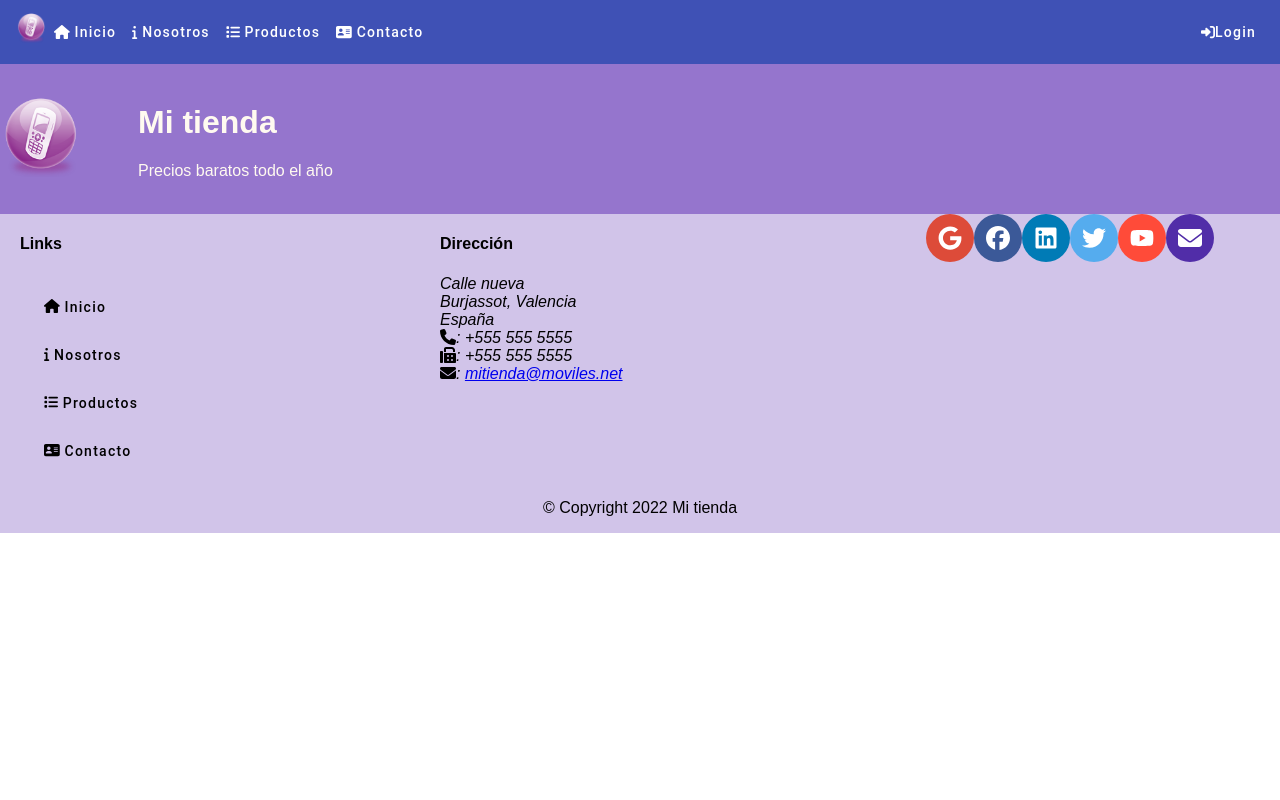
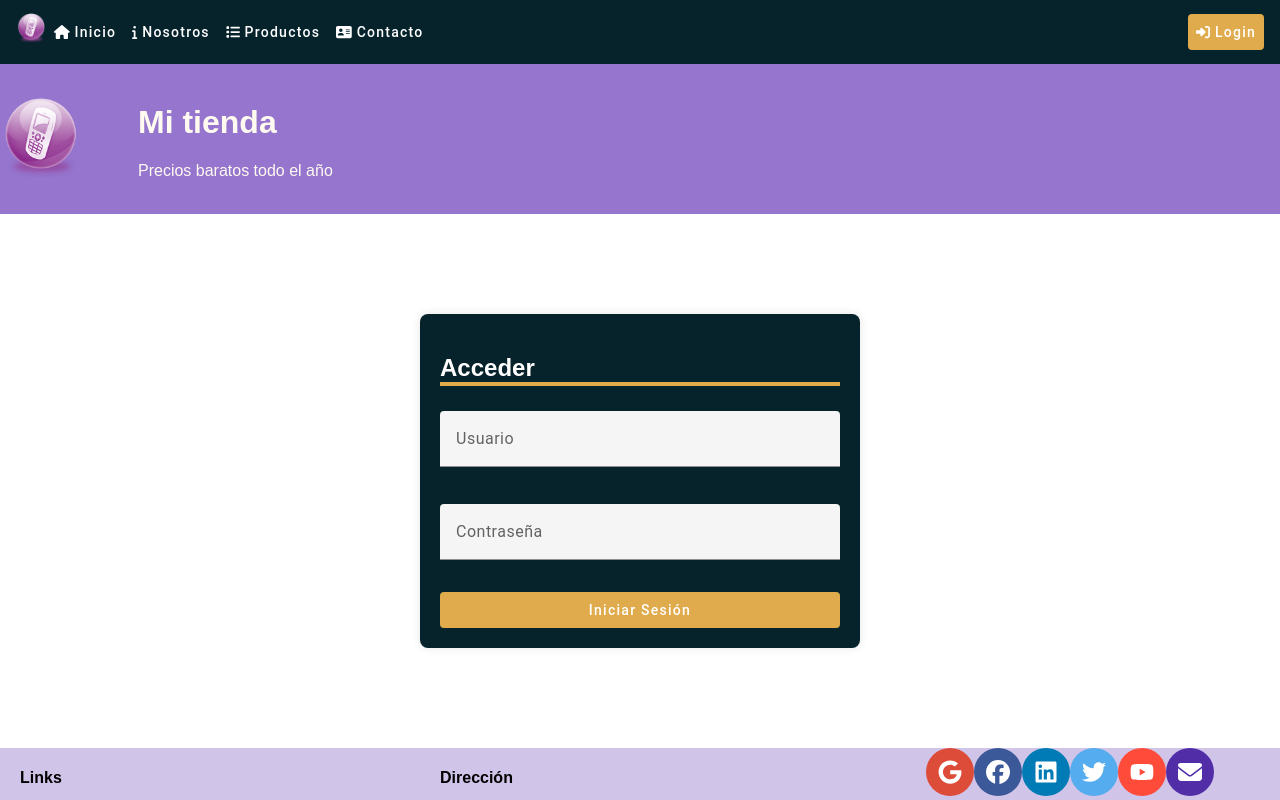
Before and after one commit to javijg487/Web-Discoteca, an Angular app in the folder twcam-pls-plcv-mdps-master/frontend/: page /login in a window 1280 px wide. Before the commit this address led to /. Shown: the top 800 px of the page. Built offline with nearby package versions, Linux system fonts and the light colour scheme.

Commit message:
Front End Login
Frontend del Login completado, cambio de colores en cabecera

Co-authored-by: Javier Jiménez <javijg487@gmail.com>

Reviewed-by: SAMUEL EDUARDO SARABIA OSORIO <saesao@alumni.uv.es>

```diff
--- a/twcam-pls-plcv-mdps-master/frontend/angular.json
+++ b/twcam-pls-plcv-mdps-master/frontend/angular.json
@@ -107,5 +107,8 @@
       }
     }
   },
-  "defaultProject": "miAplicacion"
+  "defaultProject": "miAplicacion",
+  "cli": {
+    "analytics": false
+  }
 }
--- a/twcam-pls-plcv-mdps-master/frontend/src/app/cabecera/cabecera.component.html
+++ b/twcam-pls-plcv-mdps-master/frontend/src/app/cabecera/cabecera.component.html
@@ -7,9 +7,17 @@
     <a mat-button routerLink="/contacto" routerLinkActive="activo"><fa-icon [icon]="faAddressCard"></fa-icon> Contacto </a>
 
     <span class="flex-spacer"></span>
-    <a mat-button (click)="abrirFormularioLogin()">
-    <fa-icon [icon]="faSignInAlt"></fa-icon>Login</a>
-
+    <div *ngIf="login.nombre == null || login.nombre == ''; else elseBlock">
+    <a mat-button routerLink="/login" routerLinkActive="activo">
+    <fa-icon [icon]="faSignInAlt"></fa-icon> Login</a>
+  </div>
+  <ng-template #elseBlock>
+ <div>
+  <span  >
+  {{login.nombre}} <a href=" " (click)="cerrarSesion()"><fa-icon [icon]="faSignOutAlt"  class = "color_out"></fa-icon> </a>
+  </span>
+ </div>
+  </ng-template>
 
   </mat-toolbar>
 
--- a/twcam-pls-plcv-mdps-master/frontend/src/app/cabecera/cabecera.component.scss
+++ b/twcam-pls-plcv-mdps-master/frontend/src/app/cabecera/cabecera.component.scss
@@ -3,7 +3,7 @@ $lt-gray: #ddd;
 $background-dark: #512DA8;
 $background-light: #9575CD;
 $background-pale: #D1C4E9;
-$background-moredark: #4527A0;
+$background-moredark: #e0ab4c;
 
 @mixin zero-margin($pad-up-down, $pad-left-right) {
     margin: 0px auto;
@@ -20,3 +20,11 @@ $background-moredark: #4527A0;
 .activo {
     background: $background-moredark;
 }
+
+.mat-toolbar.mat-primary {
+    background-color: #06232c;
+}
+
+.color_out{
+    color: #e0ab4c;
+}
--- a/twcam-pls-plcv-mdps-master/frontend/src/app/cabecera/cabecera.component.ts
+++ b/twcam-pls-plcv-mdps-master/frontend/src/app/cabecera/cabecera.component.ts
@@ -1,8 +1,9 @@
-import { Component, OnInit, Inject } from '@angular/core';
+import { Component, OnInit, Inject, HostListener } from '@angular/core';
 
-import { faHome, faInfo, faList, faAddressCard, faSignInAlt } from '@fortawesome/free-solid-svg-icons';
+import { faHome, faInfo, faList, faAddressCard, faSignInAlt, faSignOutAlt } from '@fortawesome/free-solid-svg-icons';
 import { MatDialog, MatDialogRef } from '@angular/material/dialog';
 import { LoginComponent } from '../login/login.component';
+import { AutenticarService } from '../services/autenticar.service';
 
 @Component({
   selector: 'app-cabecera',
@@ -16,16 +17,39 @@ export class CabeceraComponent implements OnInit {
   faList = faList;
   faAddressCard = faAddressCard;
   faSignInAlt = faSignInAlt;
+  faSignOutAlt = faSignOutAlt;
 
-  constructor(public dialogo: MatDialog,
-    @Inject('baseURL') public BaseURL:string) { }
+  login = {nombre: '', rol: ''};
+
+
+
+
+  constructor(private autenticarService: AutenticarService, public dialogo: MatDialog,
+    @Inject('baseURL') public BaseURL:string) {
+      this.autenticarService.getLogin().subscribe(login => this.login = login);
+ console.log("Login actualizado1", this.login);
+    }
 
   ngOnInit(): void {
   }
 
-  abrirFormularioLogin() {
-    this.dialogo.open(LoginComponent, {width: '500px', height: '450px'});
-    }
+
+
+
+    @HostListener('window:storage', ['$event'])
+    procesar(event: StorageEvent) {
+  this.autenticarService.getLogin().subscribe(login => {
+    this.login = login;
+    console.log("Login actualizado:", this.login);
+  });
+  console.log("Se pasa el procesar");
+}
+
+cerrarSesion() {
+  this.autenticarService.cerrarSesion().subscribe(login => this.login = login);
+  console.log("Login actualizado_cerrarSesion", this.login);
+  return false;
+  }
 
 
 }
--- a/twcam-pls-plcv-mdps-master/frontend/src/app/login/login.component.html
+++ b/twcam-pls-plcv-mdps-master/frontend/src/app/login/login.component.html
@@ -1,59 +1,62 @@
-
-<mat-toolbar color="primary">
-    Login
-    <span class="flex-spacer"></span>
-
-  <button mat-button mat-dialog-close>&times;</button>
-  </mat-toolbar>
 
 
-  <p>{{ usuario | json }}</p>
-  <p>{{formularioLogin.form.invalid}} </p>
 
-  <form novalidate #formularioLogin="ngForm" (ngSubmit)="onSubmit()">
+<div class="login-container">
 
 
-    <mat-dialog-content>
+  <h2  class ="login-form" class="titulo" >Acceder</h2>
+  <form novalidate #formularioLogin="ngForm" (ngSubmit)="onSubmit()" class="login-form">
+    <div class="form-group">
+      <mat-form-field class ="login-input">
+        <input
 
-      <p>
+          matInput
+          placeholder="Usuario"
+          type="text"
+          [(ngModel)]="nombre"
+          #nombreInput="ngModel"
+          name="nombre"
+          required
+        />
+        <mat-hint *ngIf="!nombreInput.pristine && nombreInput.errors?.required" class ="texto-color">
+          El nombre de usuario es obligatorio
+        </mat-hint>
+      </mat-form-field>
+    </div>
 
-        <mat-form-field>
+    <div class="form-group">
+      <mat-form-field class ="login-input">
+        <input
+          matInput
+          placeholder="Contraseña"
+          type="password"
+          [(ngModel)]="password"
+          #passwordInput="ngModel"
+          name="password"
+          required
+        />
+        <mat-hint *ngIf="!passwordInput.pristine && passwordInput.errors?.required" class ="texto-color">
+          La contraseña es obligatoria
+        </mat-hint>
+      </mat-form-field>
+    </div>
+    <mat-hint *ngIf="login_incorrecto"  class ="texto-color_red">
+      El usuario o la contraseña no son correctos. Inténtelo de nuevo.
+    </mat-hint>
 
-          <input matInput placeholder="Nombre de Usuario" type="text" [(ngModel)]="usuario.nombre" #nombre="ngModel" name="nombre" required>
-          <mat-hint>
-            <span [hidden]="nombre.pristine">
-                <span [hidden]="!nombre.errors?.required">El nombre es obligatorio</span>          		</span>
-      </mat-hint>
-
-        </mat-form-field>
+    <div class="flex-spacer"></div>
 
 
-        <mat-form-field>
+    <button
+      type="submit"
+      mat-button
 
-          <input matInput placeholder="Password" type="password" [(ngModel)]="usuario.password" #password="ngModel" name="password" required>
-          <mat-hint>
-            <span [hidden]="password.pristine">
-                <span [hidden]="!password.errors?.required">El nombre es obligatorio</span>          		</span>
-      </mat-hint>
+      class="login-button"
+      [disabled]="formularioLogin.form.invalid"
 
-        </mat-form-field>
+    >
+      Iniciar Sesión
 
-
-        <mat-checkbox [(ngModel)]="usuario.nocerrar" name="nocerrar">No cerrar sesión</mat-checkbox>
-
-      </p>
-
-    </mat-dialog-content>
-
-
-    <mat-dialog-actions>
-
-      <span class="flex-spacer"></span>
-
-      <button mat-button mat-dialog-close>Cancelar</button>
-
-      <button type="submit" mat-button class="background-primary text-floral-white"
-      [disabled]="formularioLogin.form.invalid" >Login</button>
-
-    </mat-dialog-actions>
+    </button>
   </form>
+</div>
--- a/twcam-pls-plcv-mdps-master/frontend/src/app/login/login.component.scss
+++ b/twcam-pls-plcv-mdps-master/frontend/src/app/login/login.component.scss
@@ -0,0 +1,52 @@
+/* Estilos generales */
+body {
+    font-family: 'Arial', sans-serif;
+    margin: 0;
+    padding: 0;
+    background-color: #f4f4f4;
+  }
+
+  .login-container {
+    max-width: 400px;
+    margin: 100px auto;
+    background-color: #06232c;;
+    padding: 20px;
+    border-radius: 8px;
+    box-shadow: 0 0 10px rgba(0, 0, 0, 0.1);
+  }
+
+  /* Estilos para el formulario de login */
+  .login-form {
+    display: flex;
+    flex-direction: column;
+    text-align: center;
+
+
+  }
+  .titulo {
+    border-bottom: 4px solid #e0ab4c;
+    color: white;
+
+  }
+
+  .flex-spacer {
+    flex: 1;
+  }
+
+  .login-button {
+    background-color: #e0ab4c;
+    color: #fff;
+  }
+
+  .texto-color{
+    color: white;
+  }
+  .texto-color_red{
+    color: red;
+    margin-bottom: 20px;
+  }
+  .login-input{
+    width: 100%;
+    margin-top: 5px;
+    margin-bottom: 10px;
+  }
--- a/twcam-pls-plcv-mdps-master/frontend/src/app/login/login.component.ts
+++ b/twcam-pls-plcv-mdps-master/frontend/src/app/login/login.component.ts
@@ -1,23 +1,35 @@
-import { Component, OnInit } from '@angular/core';
-import {MatDialog, MatDialogRef} from '@angular/material/dialog';
+import { Component, OnInit } from "@angular/core";
+import { MatDialog, MatDialogRef } from "@angular/material/dialog";
+import { AutenticarService } from "../services/autenticar.service";
+import { Router } from '@angular/router';
 
 @Component({
-  selector: 'app-login',
-  templateUrl: './login.component.html',
-  styleUrls: ['./login.component.scss']
+  selector: "app-login",
+  templateUrl: "./login.component.html",
+  styleUrls: ["./login.component.scss"],
 })
 export class LoginComponent implements OnInit {
+  nombre: string = "";
+  password: string = "";
+  login = {nombre: '', rol: ''};
+  login_incorrecto =false;
+  constructor(private autenticarService: AutenticarService, private router: Router) {}
 
-  usuario = {nombre:"",password:"", nocerrar:false};
-  constructor(public dialogRef: MatDialogRef<LoginComponent>) { }
-
-  ngOnInit(): void {
-  }
+  ngOnInit(): void {}
 
   onSubmit() {
-    console.log("Usuario: ", this.usuario);
-    this.dialogRef.close();
- }
+    this.autenticarService.login(this.nombre, this.password).subscribe(
+      (response) => {
+        // Manejar la respuesta del servidor
+        this.autenticarService.guardardatos(response);
+        console.log("Inicio de sesión exitoso", response);
+        window.location.href ='/inicio';
 
-
+      },
+      (error) => {
+        console.log("Credencias incorrectos", error);
+        this.login_incorrecto=true;
+      }
+    );
+  }
 }
--- a/twcam-pls-plcv-mdps-master/frontend/src/app/pie/pie.component.scss
+++ b/twcam-pls-plcv-mdps-master/frontend/src/app/pie/pie.component.scss
@@ -14,6 +14,7 @@ $background-pale: #D1C4E9;
     @include zero-margin(0px, 0px);
 }
 
+
 .btn-facebook {color:#fff!important; background-color:#3b5998!important;}
 .btn-google-plus{color:#fff!important;background-color:#dd4b39!important;}
 .btn-youtube{color:#fff!important;background-color:#ff4b39!important;}
--- a/twcam-pls-plcv-mdps-master/frontend/src/app/rutas.ts
+++ b/twcam-pls-plcv-mdps-master/frontend/src/app/rutas.ts
@@ -5,6 +5,7 @@ import { DetalleProductoComponent } from "./detalle-producto/detalle-producto.co
 import { InicioComponent } from "./inicio/inicio.component";
 import { NosotrosComponent } from "./nosotros/nosotros.component";
 import { ContactoComponent } from "./contacto/contacto.component";
+import { LoginComponent } from "./login/login.component";
 import { CrearReservaComponent } from "./crear-reserva/crear-reserva.component";
 
 export const rutas: Routes = [
@@ -12,6 +13,7 @@ export const rutas: Routes = [
   { path: "productos", component: ProductosComponent },
   { path: "contacto", component: ContactoComponent },
   { path: "nosotros", component: NosotrosComponent },
+  { path: "login", component: LoginComponent },
   { path: "crear-reserva/:eventoId", component: CrearReservaComponent },
   { path: "detalleProducto/:id", component: DetalleProductoComponent },
   { path: "", redirectTo: "/inicio", pathMatch: "full" },
--- /dev/null
+++ b/twcam-pls-plcv-mdps-master/frontend/src/app/services/autenticar.service.ts
@@ -0,0 +1,43 @@
+import { Injectable } from '@angular/core';
+import { HttpClient } from '@angular/common/http';
+import { baseAPIURL } from '../compartido/baseurl';
+import { Observable, of } from 'rxjs';
+
+@Injectable({
+  providedIn: 'root'
+})
+export class AutenticarService {
+
+  usuario = { nombre: '', rol: ''};
+  constructor(private http: HttpClient) { }
+
+  login(nombre:string, password: string): Observable<any>{
+    const credenciales ={ nombre, password};
+    return this.http.post(baseAPIURL + 'login',credenciales);
+  }
+
+  guardardatos(userData: any):void{
+    localStorage.setItem("userData", JSON.stringify(userData));
+
+  }
+
+  cerrarSesion(): Observable<any> {
+    localStorage.removeItem("userData");
+    this.usuario = { nombre: '', rol: ''};
+    return of(this.usuario);
+  }
+
+  getLogin(): Observable<any> {
+    let usuario = localStorage.getItem("userData");
+    console.log("Usuario obtenido localStorage:", usuario);
+    if (usuario != null) {
+      this.usuario = JSON.parse(usuario);
+      console.log("Usuario parseado:", this.usuario);
+    }
+    else {
+      this.usuario = { nombre: '', rol: ''};
+    }
+    return of(this.usuario);
+  }
+
+}
```
Also changed, not shown: 1 other file (tests, documents, lock files or other folders).
